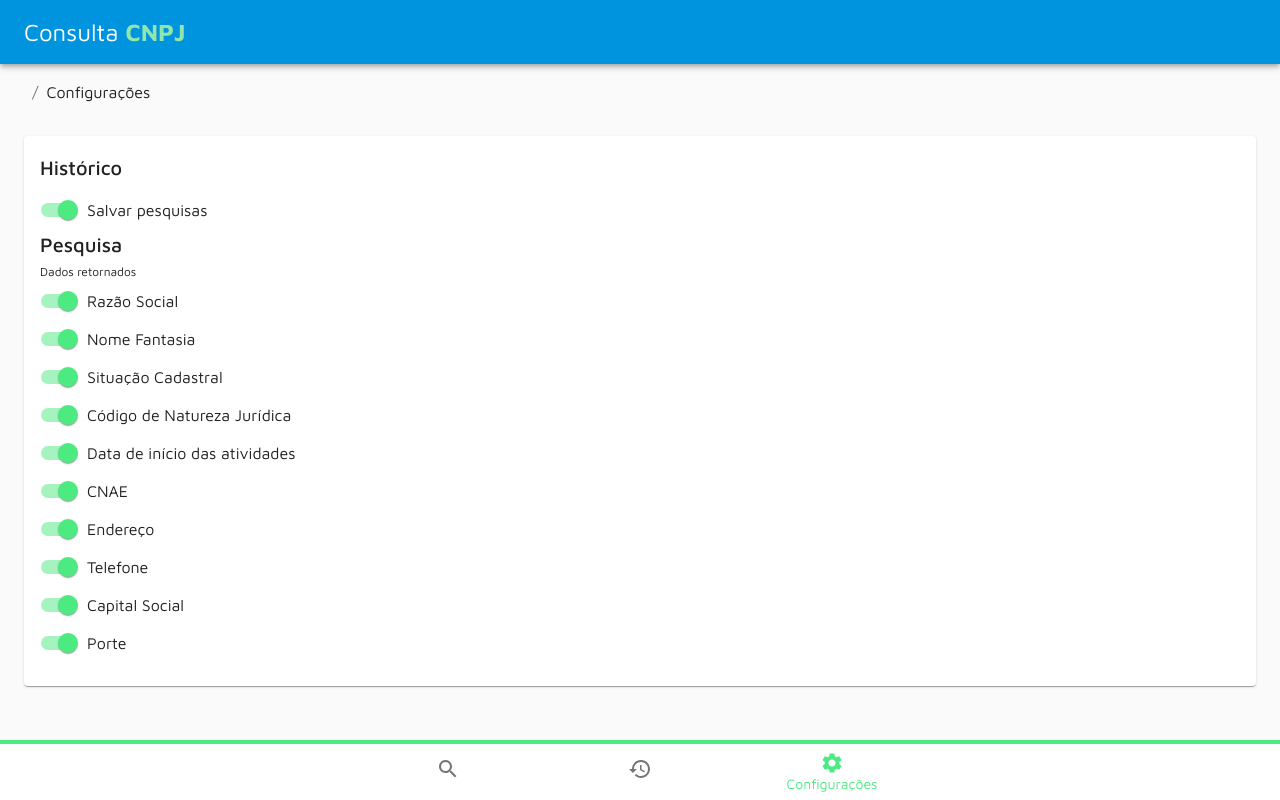
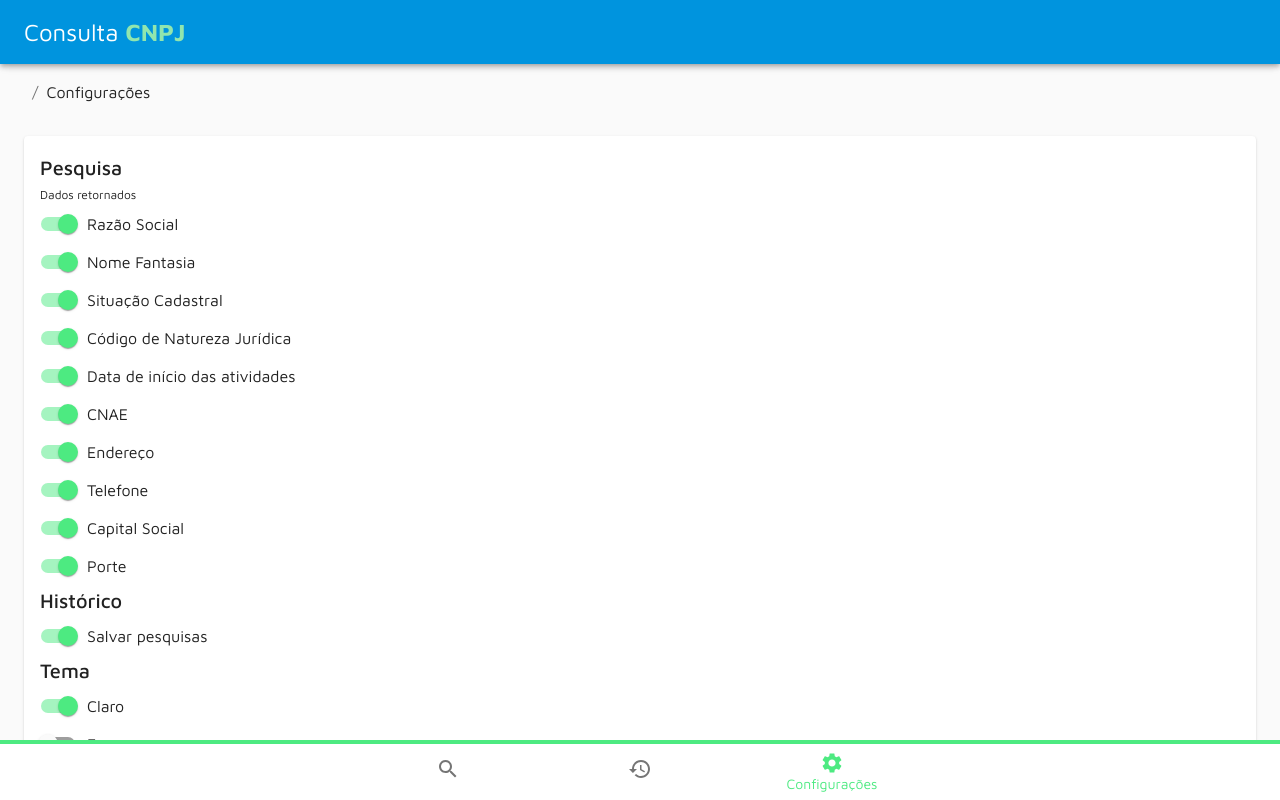
Before and after one commit to luan11/consulta-cnpj, a Next.js app: page /settings in a window 1280 px wide. Built offline with nearby package versions, Linux system fonts and the light colour scheme.

Commit message:
Feat: color mode

```diff
--- /dev/null
+++ b/src/components/Theme/index.tsx
@@ -0,0 +1,49 @@
+import { ReactNode, useMemo } from 'react';
+
+import useSettingsContext from '../../hooks/useSettingsContext';
+
+import {
+  createMuiTheme,
+  ThemeProvider as MuiThemeProvider,
+} from '@material-ui/core';
+
+import { ThemeProvider } from 'styled-components';
+
+interface ThemeProps {
+  children: ReactNode;
+}
+
+export function Theme({ children }: ThemeProps) {
+  const {
+    state: { colorMode },
+  } = useSettingsContext();
+
+  const theme = useMemo(
+    () =>
+      createMuiTheme({
+        palette: {
+          type: colorMode.dark ? 'dark' : 'light',
+          primary: {
+            light: '#91E6AE',
+            main: '#4DEA81',
+            dark: '#25AD53',
+          },
+          secondary: {
+            light: '#44AEE3',
+            main: '#0094DE',
+            dark: '#0072AD',
+          },
+        },
+        typography: {
+          fontFamily: 'Maven Pro',
+        },
+      }),
+    [colorMode]
+  );
+
+  return (
+    <MuiThemeProvider theme={theme}>
+      <ThemeProvider theme={theme}>{children}</ThemeProvider>
+    </MuiThemeProvider>
+  );
+}
--- a/src/contexts/SettingsContext/actionTypes.ts
+++ b/src/contexts/SettingsContext/actionTypes.ts
@@ -1,4 +1,6 @@
 const prefix = 'SettingsContext';
 
-export const UPDATE_SAVE_HISTORY = `${prefix}/UPDATE_SAVE_HISTORY`;
+export const ENABLE_LIGHT_MODE = `${prefix}/ENABLE_LIGHT_MODE`;
+export const ENABLE_DARK_MODE = `${prefix}/ENABLE_DARK_MODE`;
+export const TOGGLE_SAVE_HISTORY = `${prefix}/TOGGLE_SAVE_HISTORY`;
 export const UPDATE_SEARCH_FIELDS = `${prefix}/UPDATE_SEARCH_FIELDS`;
--- a/src/contexts/SettingsContext/buildActions.ts
+++ b/src/contexts/SettingsContext/buildActions.ts
@@ -8,9 +8,17 @@ type Dispatch = (props: DispatchProps) => void;
 
 export const buildActions = (dispatch: Dispatch) => {
   return {
-    updateSaveHistory: () =>
+    enableLightMode: () =>
       dispatch({
-        type: actionTypes.UPDATE_SAVE_HISTORY,
+        type: actionTypes.ENABLE_LIGHT_MODE,
+      }),
+    enableDarkMode: () =>
+      dispatch({
+        type: actionTypes.ENABLE_DARK_MODE,
+      }),
+    toggleSaveHistory: () =>
+      dispatch({
+        type: actionTypes.TOGGLE_SAVE_HISTORY,
       }),
     updateSearchFields: (payload: {}) =>
       dispatch({
--- a/src/contexts/SettingsContext/index.tsx
+++ b/src/contexts/SettingsContext/index.tsx
@@ -24,6 +24,10 @@ export interface SearchFields {
 export interface SettingsContextData {
   history: boolean;
   fields: SearchFields;
+  colorMode: {
+    light: boolean;
+    dark: boolean;
+  };
 }
 
 export const initialState: SettingsContextData = {
@@ -40,10 +44,16 @@ export const initialState: SettingsContextData = {
     capital_social: true,
     porte: true,
   },
+  colorMode: {
+    light: true,
+    dark: false,
+  },
 };
 
 interface Actions {
-  updateSaveHistory: () => void;
+  enableLightMode: () => void;
+  enableDarkMode: () => void;
+  toggleSaveHistory: () => void;
   updateSearchFields: (payload: {}) => void;
 }
 
@@ -65,7 +75,12 @@ export function SettingsContextProvider({
   const actions = useRef(buildActions(dispatch));
 
   useEffect(() => {
-    const { updateSaveHistory, updateSearchFields } = actions.current;
+    const {
+      enableLightMode,
+      enableDarkMode,
+      toggleSaveHistory,
+      updateSearchFields,
+    } = actions.current;
 
     buildLocalStorage({
       settings: initialState,
@@ -74,8 +89,14 @@ export function SettingsContextProvider({
 
     const { settings } = getLocalStorage();
 
+    if (settings.colorMode.light) {
+      enableLightMode();
+    } else if (settings.colorMode.dark) {
+      enableDarkMode();
+    }
+
     if (!settings.history) {
-      updateSaveHistory();
+      toggleSaveHistory();
     }
 
     updateSearchFields(settings.fields);
--- a/src/contexts/SettingsContext/reducer.ts
+++ b/src/contexts/SettingsContext/reducer.ts
@@ -5,7 +5,6 @@ interface UpdateData {
   history?: boolean;
   fields?: SearchFields;
 }
-
 interface ActionProps {
   type: string;
   payload?: UpdateData;
@@ -16,7 +15,29 @@ export function reducer(
   { type, payload }: ActionProps
 ) {
   switch (type) {
-    case actionTypes.UPDATE_SAVE_HISTORY:
+    case actionTypes.ENABLE_LIGHT_MODE:
+      return {
+        ...state,
+        ...{
+          colorMode: {
+            light: true,
+            dark: false,
+          },
+        },
+      };
+
+    case actionTypes.ENABLE_DARK_MODE:
+      return {
+        ...state,
+        ...{
+          colorMode: {
+            light: false,
+            dark: true,
+          },
+        },
+      };
+
+    case actionTypes.TOGGLE_SAVE_HISTORY:
       return {
         ...state,
         ...{
--- a/src/pages/settings.tsx
+++ b/src/pages/settings.tsx
@@ -16,18 +16,31 @@ import {
 
 export default function Home() {
   const {
-    state: { history, fields },
-    actions: { updateSaveHistory, updateSearchFields },
+    state: { history, fields, colorMode },
+    actions: {
+      enableLightMode,
+      enableDarkMode,
+      toggleSaveHistory,
+      updateSearchFields,
+    },
   } = useSettingsContext();
 
-  function handleChange(event: React.ChangeEvent<HTMLInputElement>) {
-    if (event.target.name === 'history') {
-      updateSaveHistory();
-    } else {
-      updateSearchFields({
-        [event.target.name]: event.target.checked,
-      });
-    }
+  function handleSearchFields(event: React.ChangeEvent<HTMLInputElement>) {
+    updateSearchFields({
+      [event.target.name]: event.target.checked,
+    });
+  }
+
+  function handleSaveHistory() {
+    toggleSaveHistory();
+  }
+
+  function handleLightMode() {
+    enableLightMode();
+  }
+
+  function handleDarkMode() {
+    enableDarkMode();
   }
 
   return (
@@ -41,24 +54,6 @@ export default function Home() {
       <Container>
         <Card>
           <CardContent>
-            <Typography variant="h6" gutterBottom>
-              Histórico
-            </Typography>
-
-            <FormGroup>
-              <FormControlLabel
-                control={
-                  <Switch
-                    color="primary"
-                    checked={history}
-                    onChange={handleChange}
-                    name="history"
-                  />
-                }
-                label="Salvar pesquisas"
-              />
-            </FormGroup>
-
             <Typography variant="h6">Pesquisa</Typography>
             <Typography variant="caption">Dados retornados</Typography>
 
@@ -68,7 +63,7 @@ export default function Home() {
                   <Switch
                     color="primary"
                     checked={fields.razao_social}
-                    onChange={handleChange}
+                    onChange={handleSearchFields}
                     name="razao_social"
                   />
                 }
@@ -79,7 +74,7 @@ export default function Home() {
                   <Switch
                     color="primary"
                     checked={fields.nome_fantasia}
-                    onChange={handleChange}
+                    onChange={handleSearchFields}
                     name="nome_fantasia"
                   />
                 }
@@ -91,7 +86,7 @@ export default function Home() {
                   <Switch
                     color="primary"
                     checked={fields.situacao_cadastral}
-                    onChange={handleChange}
+                    onChange={handleSearchFields}
                     name="situacao_cadastral"
                   />
                 }
@@ -103,7 +98,7 @@ export default function Home() {
                   <Switch
                     color="primary"
                     checked={fields.codigo_natureza_juridica}
-                    onChange={handleChange}
+                    onChange={handleSearchFields}
                     name="codigo_natureza_juridica"
                   />
                 }
@@ -115,7 +110,7 @@ export default function Home() {
                   <Switch
                     color="primary"
                     checked={fields.data_inicio_atividades}
-                    onChange={handleChange}
+                    onChange={handleSearchFields}
                     name="data_inicio_atividades"
                   />
                 }
@@ -127,7 +122,7 @@ export default function Home() {
                   <Switch
                     color="primary"
                     checked={fields.cnae}
-                    onChange={handleChange}
+                    onChange={handleSearchFields}
                     name="cnae"
                   />
                 }
@@ -139,7 +134,7 @@ export default function Home() {
                   <Switch
                     color="primary"
                     checked={fields.endereco}
-                    onChange={handleChange}
+                    onChange={handleSearchFields}
                     name="endereco"
                   />
                 }
@@ -151,7 +146,7 @@ export default function Home() {
                   <Switch
                     color="primary"
                     checked={fields.telefone}
-                    onChange={handleChange}
+                    onChange={handleSearchFields}
                     name="telefone"
                   />
                 }
@@ -163,7 +158,7 @@ export default function Home() {
                   <Switch
                     color="primary"
                     checked={fields.capital_social}
-                    onChange={handleChange}
+                    onChange={handleSearchFields}
                     name="capital_social"
                   />
                 }
@@ -175,11 +170,55 @@ export default function Home() {
                   <Switch
                     color="primary"
                     checked={fields.porte}
-                    onChange={handleChange}
+                    onChange={handleSearchFields}
                     name="porte"
                   />
                 }
                 label="Porte"
+              />
+            </FormGroup>
+
+            <Typography variant="h6">Histórico</Typography>
+
+            <FormGroup>
+              <FormControlLabel
+                control={
+                  <Switch
+                    color="primary"
+                    checked={history}
+                    onChange={handleSaveHistory}
+                    name="history"
+                  />
+                }
+                label="Salvar pesquisas"
+              />
+            </FormGroup>
+
+            <Typography variant="h6">Tema</Typography>
+
+            <FormGroup>
+              <FormControlLabel
+                control={
+                  <Switch
+                    color="primary"
+                    checked={colorMode.light}
+                    onChange={handleLightMode}
+                    name="themeLight"
+                  />
+                }
+                label="Claro"
+              />
+
+              <FormControlLabel
+                control={
+                  <Switch
+                    color="primary"
+                    checked={colorMode.dark}
+                    onChange={handleDarkMode}
+                    name="themeDark"
+                  />
+                }
+                label="Escuro"
               />
             </FormGroup>
           </CardContent>
--- a/src/styles/pages/_app/index.ts
+++ b/src/styles/pages/_app/index.ts
@@ -9,7 +9,7 @@ export const AppContainer = styled.div`
     flex-grow: 1;
     max-height: calc(100vh - 60px);
     overflow-y: auto;
-    background-color: ${({ theme }) => theme.palette.grey[50]};
+    background-color: ${({ theme }) => theme.palette.background.default};
     padding: ${({ theme }) => `${theme.spacing(2)}px`} 0;
   }
 `;
--- a/src/themes/theme.ts
+++ /dev/null
@@ -1,21 +0,0 @@
-import { createMuiTheme } from '@material-ui/core';
-
-const theme = createMuiTheme({
-  palette: {
-    primary: {
-      light: '#91E6AE',
-      main: '#4DEA81',
-      dark: '#25AD53',
-    },
-    secondary: {
-      light: '#44AEE3',
-      main: '#0094DE',
-      dark: '#0072AD',
-    },
-  },
-  typography: {
-    fontFamily: 'Maven Pro',
-  },
-});
-
-export default theme;
```
Also changed, not shown: src/pages/_app.tsx (+6 -11 lines).
